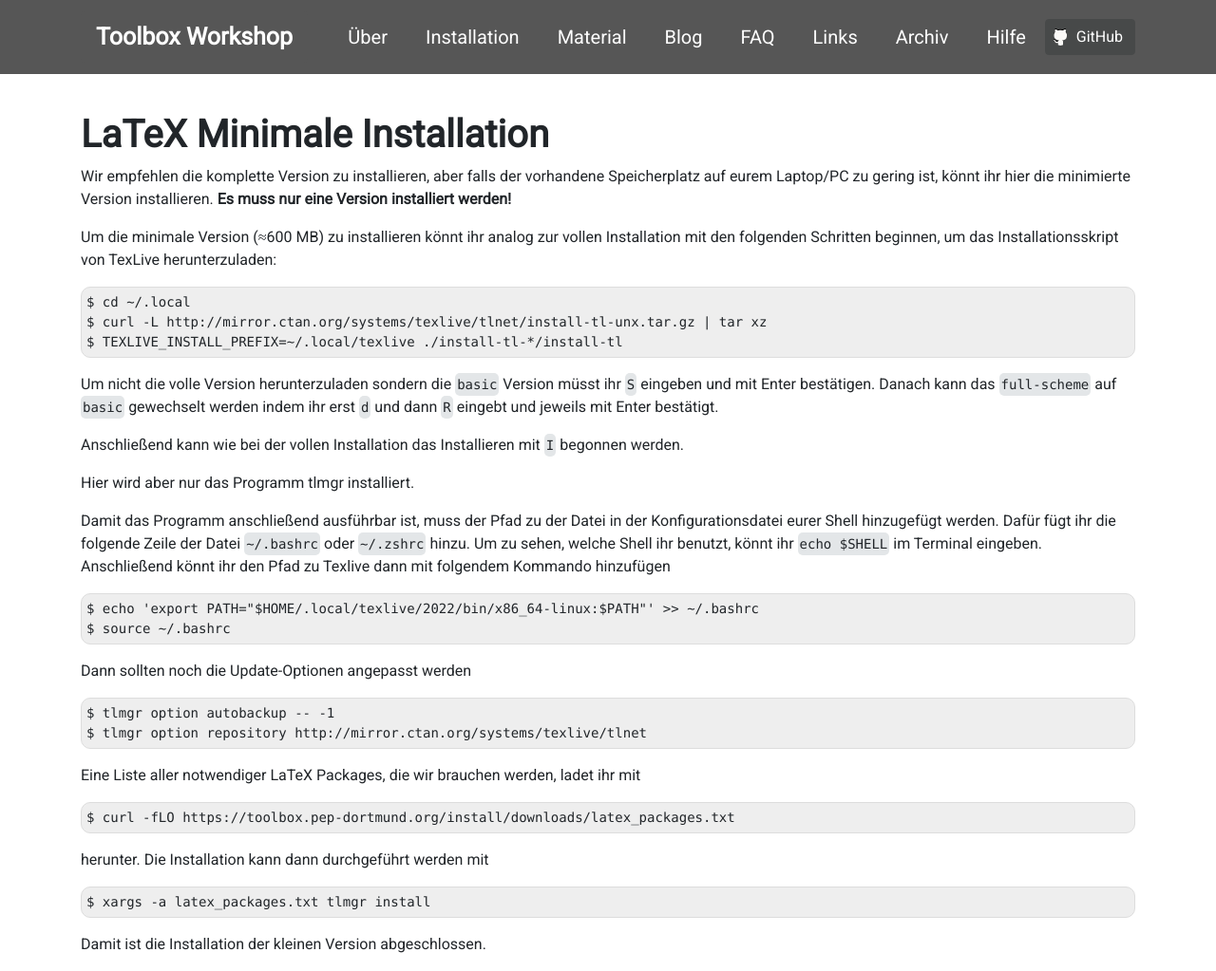
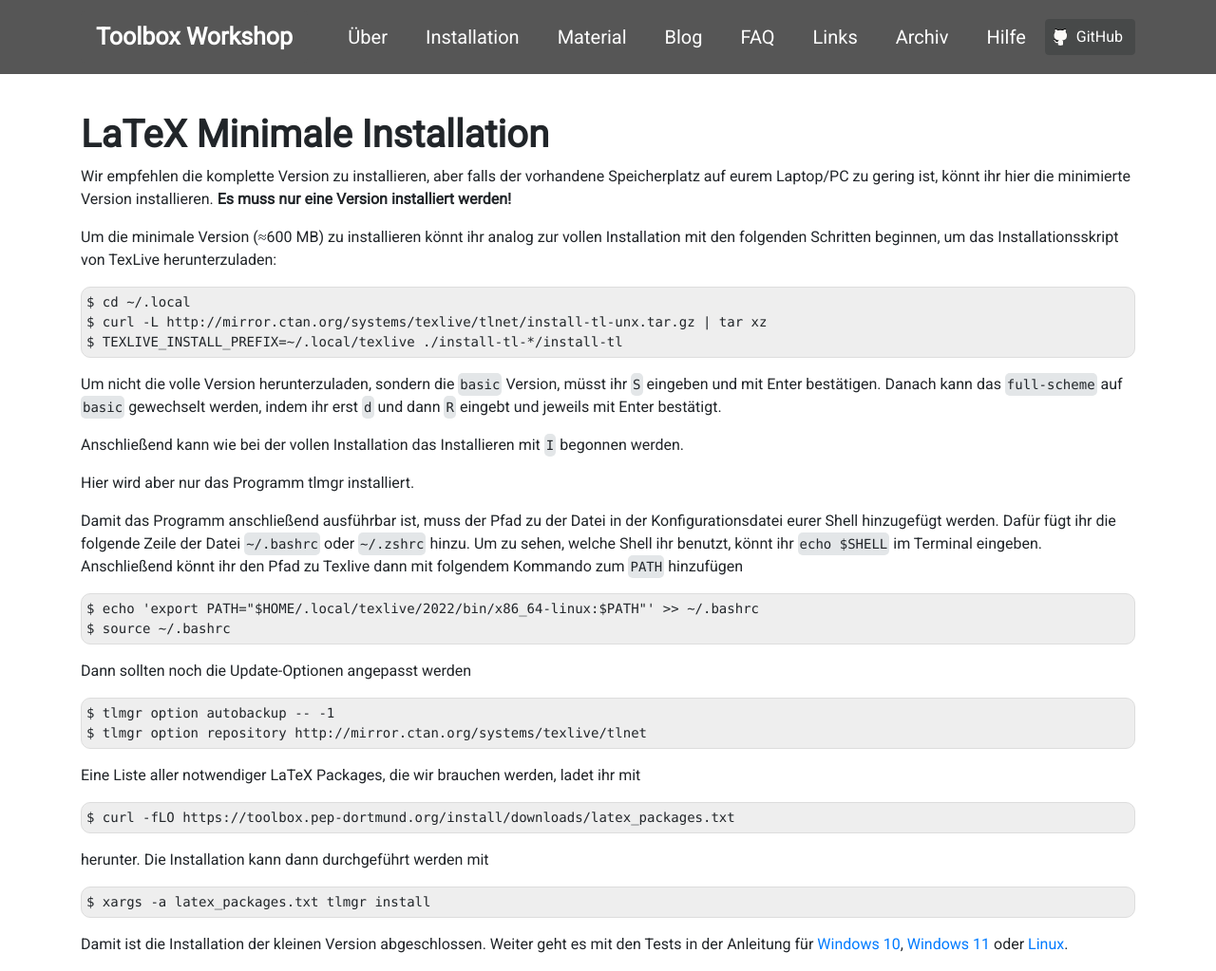
Before and after one commit to pep-dortmund/homepage-toolbox, a Jekyll site: the page built from install/latex_mini.md, in a window 1280 px wide and 1023 px high. Shown: the whole window at 95% size. Built offline with Jekyll 4.4.1, drawn with Linux system fonts in a browser that asks for light colours; nearby versions of some CDN libraries.

Commit message:
wording work and links back to testing the installation

````diff
--- a/install/latex_mini.md
+++ b/install/latex_mini.md
@@ -12,8 +12,8 @@ $ cd ~/.local
 $ curl -L http://mirror.ctan.org/systems/texlive/tlnet/install-tl-unx.tar.gz | tar xz
 $ TEXLIVE_INSTALL_PREFIX=~/.local/texlive ./install-tl-*/install-tl
 ```
-Um nicht die volle Version herunterzuladen sondern die `basic` Version müsst ihr `S` eingeben und mit Enter bestätigen.
-Danach kann das `full-scheme` auf `basic` gewechselt werden indem ihr erst `d` und dann `R` eingebt und jeweils mit Enter bestätigt.
+Um nicht die volle Version herunterzuladen, sondern die `basic` Version, müsst ihr `S` eingeben und mit Enter bestätigen.
+Danach kann das `full-scheme` auf `basic` gewechselt werden, indem ihr erst `d` und dann `R` eingebt und jeweils mit Enter bestätigt.
 
 Anschließend kann wie bei der vollen Installation das Installieren mit `I` begonnen werden.
 
@@ -22,7 +22,7 @@ Hier wird aber nur das Programm tlmgr installiert.
 Damit das Programm anschließend ausführbar ist, muss der Pfad zu der Datei in der Konfigurationsdatei eurer Shell hinzugefügt werden.
 Dafür fügt ihr die folgende Zeile der Datei `~/.bashrc` oder `~/.zshrc` hinzu.
 Um zu sehen, welche Shell ihr benutzt, könnt ihr `echo $SHELL` im Terminal eingeben.
-Anschließend könnt ihr den Pfad zu Texlive dann mit folgendem Kommando hinzufügen
+Anschließend könnt ihr den Pfad zu Texlive dann mit folgendem Kommando zum `PATH` hinzufügen
 ```
 $ echo 'export PATH="$HOME/.local/texlive/2022/bin/x86_64-linux:$PATH"' >> ~/.bashrc
 $ source ~/.bashrc
@@ -43,3 +43,4 @@ Die Installation kann dann durchgeführt werden mit
 $ xargs -a latex_packages.txt tlmgr install
 ```
 Damit ist die Installation der kleinen Version abgeschlossen.
+Weiter geht es mit den Tests in der Anleitung für [Windows 10](/install/windows.html#test), [Windows 11](/install/windows-11.html#test) oder [Linux](/install/linux.html#test).
````
